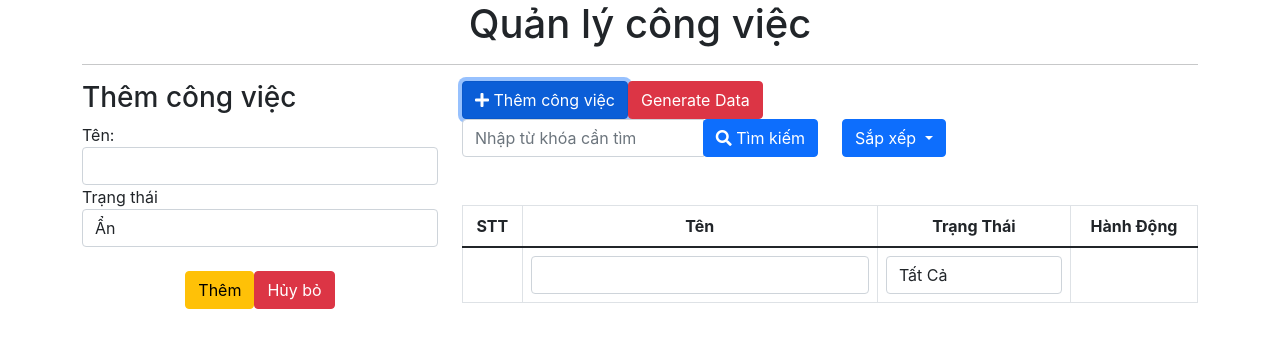
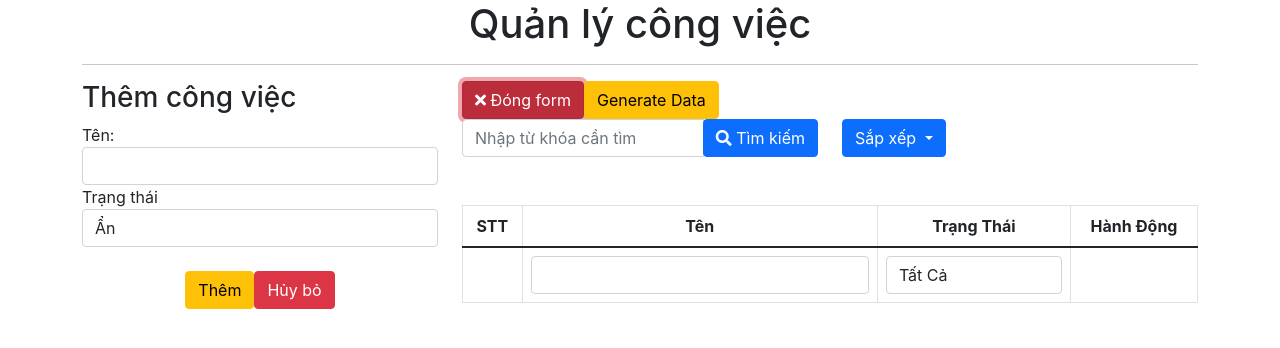
Before and after one commit to hokhacminhtri/task-management-reactjs, a React (Create React App) app: page / in a window 1280 px wide. Both pictures are taken after a click on the button "Thêm công việc". Shown: the top 348 px of the page. Built offline with nearby package versions, Linux system fonts and the light colour scheme; some icons are missing.

Commit message:
Add onClearForm-ClearButton and Fix onToggleForm

```diff
--- a/src/App.js
+++ b/src/App.js
@@ -16,7 +16,8 @@ function App() {
     }
   }, []);
 
-  // generate data
+  // ---------- generate data ----------
+  // --------------------------------------------------
   const onGenerateData = () => {
     console.log("generate data");
     let tasks = [
@@ -43,14 +44,16 @@ function App() {
     localStorage.setItem("tasks", JSON.stringify(tasks));
   };
 
-  // key tao unique id
+  // ---------- key tao unique id ----------
+  // --------------------------------------------------
   const key = () => {
     return Math.floor((1 + Math.random()) * 0x10000)
       .toString(16)
       .substring(1);
   };
 
-  // ham tao unique id
+  // ---------- ham tao unique id ----------
+  // --------------------------------------------------
   const onGenerateId = () => {
     return key() + key() + key() + key() + key() + key() + key() + key();
   };
@@ -58,8 +61,9 @@ function App() {
   const myTasks = tasks;
   // console.log(myTasks, "my-tasks");
 
-  // submit them cong viec
-  const onSubmit = (data) => {
+  // ---------- submit them cong viec ----------
+  // --------------------------------------------------
+  const onSubmitForm = (data) => {
     let task = {
       id: onGenerateId(),
       name: data.name,
@@ -76,12 +80,13 @@ function App() {
     localStorage.setItem("tasks", JSON.stringify(addNewTask(tasks)));
   };
 
-  // dong mo task form
-  let elementTaskForm = displayForm ? <TaskForm onSubmit={onSubmit} /> : "";
-
   const onToggleForm = () => {
     setDisplayForm(!displayForm);
   };
+
+  // ---------- hien thi form va them task ----------
+  // --------------------------------------------------
+  let elementTaskForm = displayForm ? <TaskForm onSubmit={onSubmitForm} /> : "";
 
   return (
     <div className="container">
@@ -106,14 +111,17 @@ function App() {
         >
           <button
             type="button"
-            className="btn btn-primary"
+            className={!displayForm ? "btn btn-primary" : "btn btn-danger"}
             onClick={onToggleForm}
           >
-            <span className="fa fa-plus mr-5"></span> Thêm công việc
+            <span
+              className={!displayForm ? "fa fa-plus mr-5" : "fa fa-times mr-5"}
+            ></span>{" "}
+            {!displayForm ? "Thêm công việc" : "Đóng form"}
           </button>
           <button
             type="button"
-            className="btn btn-danger"
+            className="btn btn-warning"
             onClick={onGenerateData}
           >
             Generate Data
--- a/src/components/TaskForm/index.js
+++ b/src/components/TaskForm/index.js
@@ -3,6 +3,7 @@ import React, { useState } from "react";
 function TaskForm(props) {
   const [name, setName] = useState("");
   const [status, setStatus] = useState(false);
+  // const [displayForm, setDisplayForm] = useState(true); // dong mo task form
 
   // bat su kien cho ten cong viec
   const onChangeName = (event) => {
@@ -40,6 +41,13 @@ function TaskForm(props) {
     props.onSubmit(obj);
   };
 
+  // xoa gia tri cua form "Them cong viec"
+  const onClearForm = () => {
+    // xoa cac gia tri dang co cua state
+    setName("");
+    setStatus(false);
+  };
+
   return (
     <div className="panel panel-warning">
       <div className="panel-heading">
@@ -73,7 +81,11 @@ function TaskForm(props) {
             <button type="submit" className="btn btn-warning">
               Thêm
             </button>
-            <button type="button" className="btn btn-danger">
+            <button
+              type="button"
+              className="btn btn-danger"
+              onClick={onClearForm}
+            >
               Hủy bỏ
             </button>
           </div>
```
